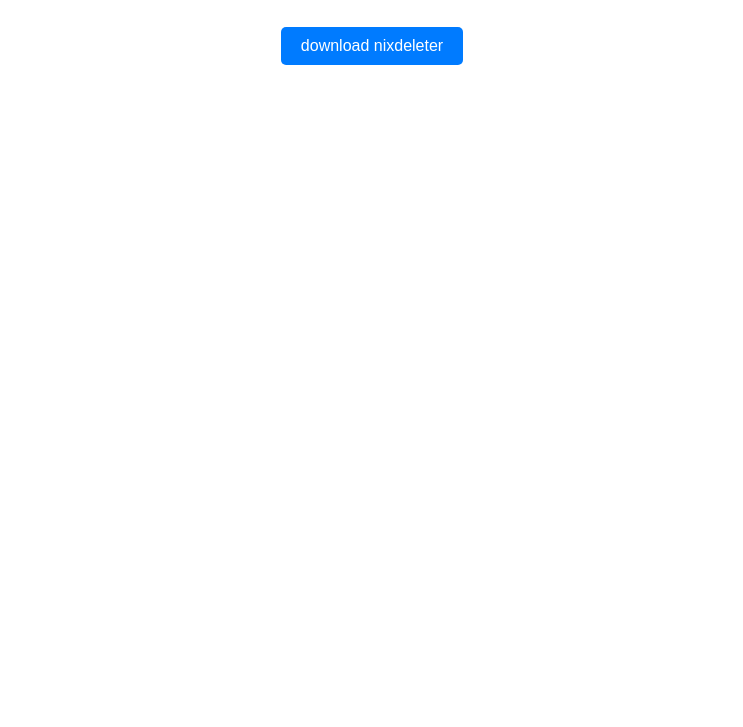
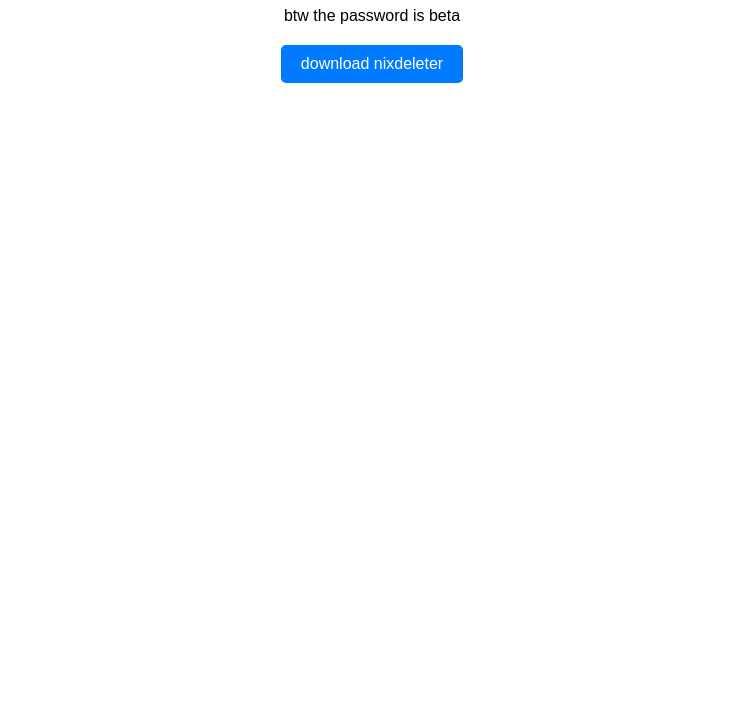
Before and after one commit to seventygrand/nixdeleter, a plain HTML site: page index.html in a window 1280 px wide. Shown: the part 73-800 px from the top of the page, without its empty margins (268-1011 px from the left). Drawn offline with Linux system fonts and the light colour scheme.

Commit message:
Update index.html

```diff
--- a/index.html
+++ b/index.html
@@ -8,6 +8,7 @@
 </head>
 <body>
     <h1 class="title">a file deleter that took 10 minutes to make :O</h1>
+  <header>btw the password is beta</header>
   <button id="linkButton">download nixdeleter</button>
   <script src="script.js"></script>
 </body>
```
